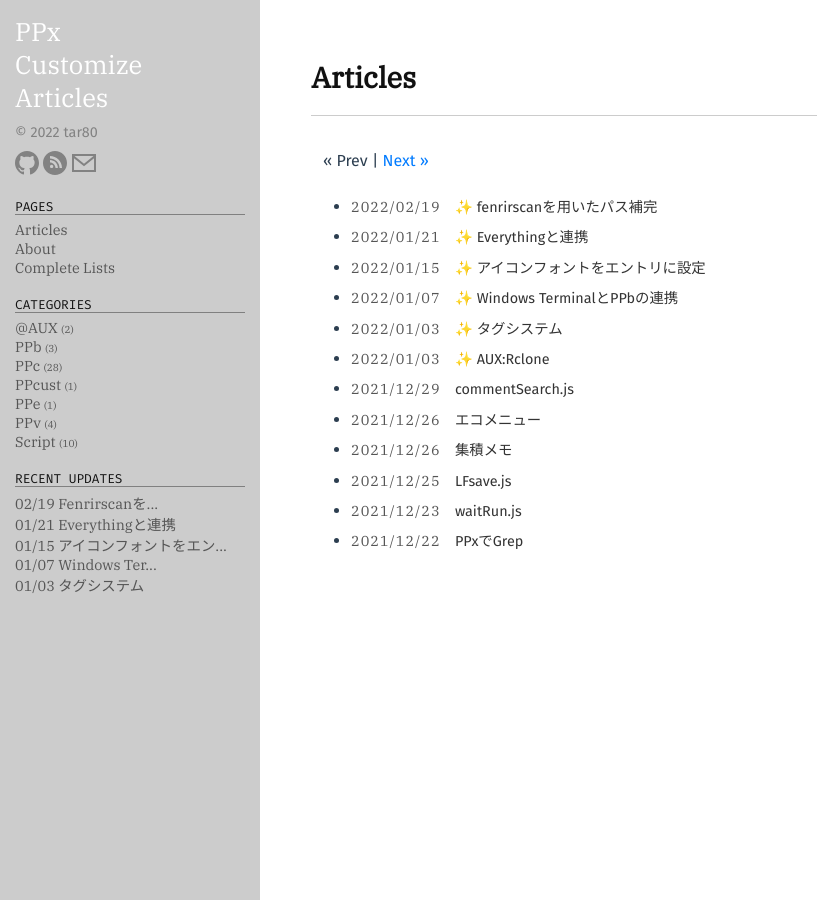
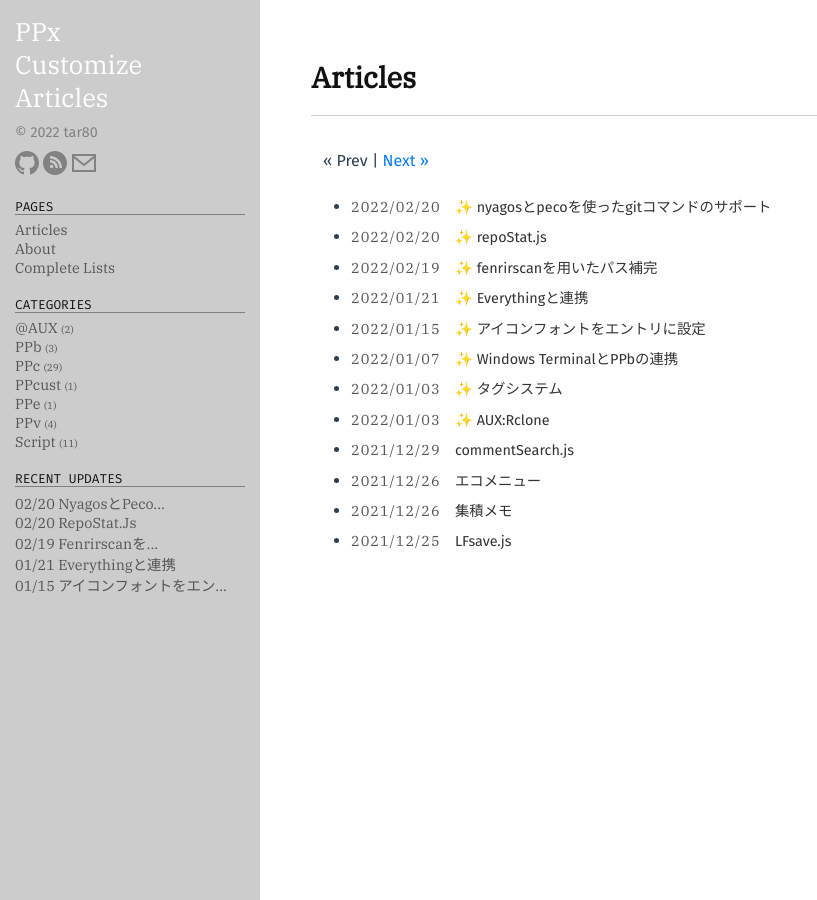
Before and after one commit to tar80/pages-pca, a Jekyll site: the page built from index.html, in a window 1280 px wide. Shown: the whole page, without its empty margins (0-817 px from the left). Built offline with Jekyll 4.4.1, drawn with Linux system fonts in a browser that asks for light colours; emoji names are drawn with the system emoji font; some web fonts are replaced; the list of posts is cut into pages by our own code; some of the changed lines change nothing that is shown.

Commit message:
Add script_repoStat, support_git

````diff
--- a/_posts/19-11-07-complate_path.md
+++ b/_posts/19-11-07-complate_path.md
@@ -57,6 +57,7 @@
 | CTRL+N | 次の候補 |
 | CTRL+P | 前の候補 |
 | CTRL+S | 編集中のパスをScanRule.iniに追加 |
+| CTRL+@ | -module:on/offのトグル |
 | ENTER | パス入力途中でENTERした時に補完候補一行目を実行 |
 
 
--- /dev/null
+++ b/_posts/22-02-20-script_repoStat.md
@@ -0,0 +1,20 @@
+---
+layout: post
+title: repoStat.js
+version: PPx183以降
+date: 2022-02-20
+comment: 投稿
+categories: Script
+---
+
+### 説明
+
+git repositoryのルートパスと現在のブランチ名を、`%si'repoRoot%n'`と`%si'gitBranch%n'`に設定するスクリプト。
+%si変数はPPcのIDごとに設定され、ディレクトリ移動時に削除されますが、現在のパスが`aux:S_git-*`を示す限り維持されます。これにはPPcを終了した場合も含まれます。
+
+### 使い方
+
+v"gitBranch"として情報行に表示したり、`*run -d:%*extract(C%%si'repoRoot%n') git log`のように親パスの指定に利用する。
+
+<BR>
+<script src="https://gist.github.com/tar80/4132d64460bab0b94339a8da7d2ae82a.js"></script>
--- /dev/null
+++ b/_posts/22-02-20-support_git.md
@@ -0,0 +1,94 @@
+---
+layout: post
+title: nyagosとpecoを使ったgitコマンドのサポート
+version: PPx183以降
+date: 2022-02-20
+comment: 投稿。
+categories: PPc
+---
+
+### 説明
+
+[nyagos](https://github.com/nyaosorg/nyagos/releases)と
+[peco](https://github.com/peco/peco/releases)を使ってgitコマンドの実行対象を選択できるようにします。
+gitリポジトリ内で使用でき、以下のような機能があります。
+
+- `git checkout`、`git stash apply`の対象をpecoで選択。
+- `git branch`、`git log`、`git stash list`で得たブランチ名、コミットハッシュ、スタッシュ番号を一行編集へ出力。
+
+**PPbを使わずnyagosを使うメリット**
+
+- 窓位置・サイズ調整が容易。
+- lua scriptが使える。
+  - バッチファイルのようなものですが標準入出力をスクリプト内で扱えます。
+
+### 使い方
+
+![sample]({{ site.baseurl }}{% link /public/img/support_git.gif %})
+
+<BR>
+**git_checkout.lua "%0%\\" %n**
+
+コマンドを実行し、ブランチ名を選択して変更。
+
+- 引数が必須。第一引数に`%0%\`、第二引数に`%n`を指定。
+- %si"gitBranch%n"にブランチ名が設定される。
+
+**git_stash.lua <opt\>**
+
+コマンドを実行し、スタッシュを選択して適用。
+
+- 第一引数にオプションを指定できる。`git_statsh.lua "--index"`
+
+**git_string.lua "%0%\\" branch**
+
+一行編集上でコマンドを実行し、ブランチ名を選択して挿入。
+
+- 引数が必須。第一引数は`%0%\`、第二引数は`branch`
+
+**git_string.lua "%0%\\" commit**
+
+一行編集上でコマンドを実行し、コミットを選択して挿入。
+
+- 引数が必須。第一引数は`%0%\`、第二引数は`commit`
+
+**git_string.lua "%0%\\" stash**
+
+一行編集上でコマンドを実行し、スタッシュを選択して挿入。
+
+- 引数が必須。第一引数は`%0%\`、第二引数は`stash`
+
+> - nyagos、pecoはパスを通しておく必要あり。
+> - コマンド内で、PPxWindowModuleを使用。
+> - コマンド内で、git,sed,pecoを使用。
+> - リポジトリの判別に[repoStat.js]({{ site.baseurl }}{% post_url 22-02-20-script_repoStat %})を使用。
+コマンド内の`%*extract(C"%%si'repoRoot%n'")`を`%FD`に変更すればスクリプトは不要。
+> - git\_string\.luaでは、出力を一時的に`%si'git_string'`に格納しています。
+
+#### 設定
+
+```text
+; ユーザーコマンド
+; path\to\の部分は環境に合わせて変更してください。
+; posで位置を、modeでサイズを調整します。
+; ※ppbw -c nyagos -c の部分はPPbのコンソールプロファイルを利用するための記述です。
+;   nyagos -c でも構いません
+_Command  = {
+gitstring = %Osq *run -noppb -d:%*extract(C"%%si'repoRoot%n'") -pos:%*windowrect(,l),%*windowrect(,b) ppbw.exe -bootid:n -c nyagos -c mode 75,15&lua_f "path\to\git_string.lua" "%0%\" %*arg(1)
+            *insert %*extract(C%%si"git_string")
+            *execute C,*string i,git_string=
+}
+
+; メニュー登録
+checkout branch     = %Oq *run -noppb -d:%*extract(C"%%si'repoRoot%n'") -pos:360,200 ppbw.exe -c nyagos -c mode 60,20&lua_f "path\to\git_checkout.lua" %0%\
+
+stash apply         = %Oq *run -noppb -d:%*extract(C"%%si'repoRoot%n'") -pos:360,200 ppbw -c nyagos -c mode 60,20&lua_f "path\to\git_stash.lua"
+stash apply --index = %Oq *run -noppb -d:%*extract(C"%%si'repoRoot%n'") -pos:360,200 ppbw -c nyagos -c mode 60,20&lua_f "path\to\git_stash.lua" "--index"
+
+insert branch name  = *gitstring branch
+insert commit hash  = *gitstring commit
+insert stash number = *gitstring stash
+```
+
+<BR>
+<script src="https://gist.github.com/tar80/99f0b8a47d928522ed26d35b16cf33e4.js"></script>
````
Also changed, not shown: public/img/support_git.gif (added), public/img/vimdiff_highlight.jpg (added).
